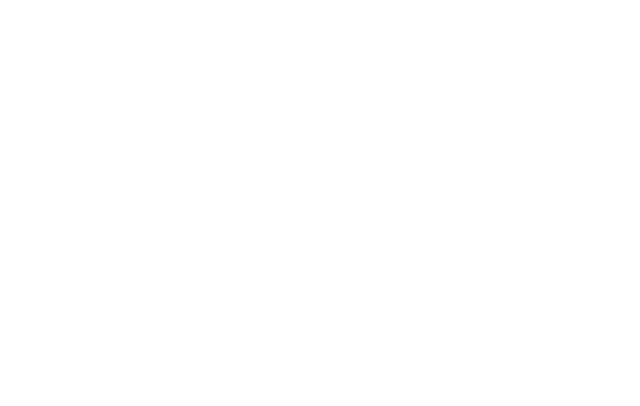
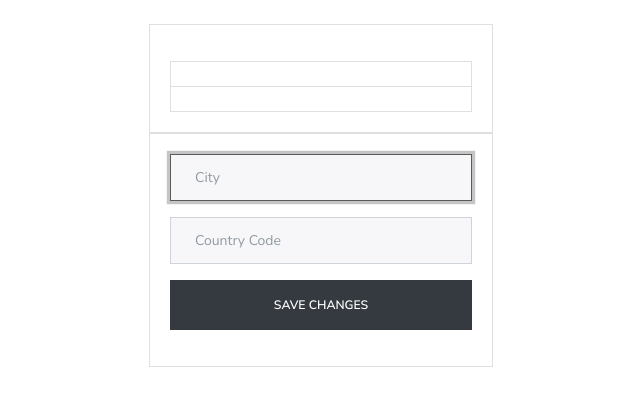
Before and after one commit to fabricio-garcia/weather-app, a website built with webpack: page src/index.html in a window 1280 px wide. Shown: the whole page, without its empty margins (319-959 px from the left). Built offline with nearby package versions, Linux system fonts and the light colour scheme.

Commit message:
feat: Create user interface
- Add boostwatch template
- Add basic user interface for project

Refs. #3

```diff
--- a/src/index.html
+++ b/src/index.html
@@ -4,6 +4,42 @@
     <meta charset="UTF-8" />
     <meta name="viewport" content="width=device-width, initial-scale=1.0" />
     <title>Weather App</title>
+    <link rel="stylesheet" href="https://bootswatch.com/4/lux/bootstrap.min.css">
   </head>
-  <body></body>
+  <body>
+    <div class="container p-4">
+      <div class="row">
+        <div class="col-md-4 mx-auto text-center">
+          <div class="card">
+            <div class="card-body">
+              <h1 id="weather-location" class="h3"></h1>
+              <h3 id="weather-description" class="h4"></h3>
+              <h3 id="weather-string"></h3>
+              <ul class="list-group mt-3">
+                <li id="weather-humidity" class="list-group-item"></li>
+                <li id="weather-wind" class="list-group-item"></li>
+              </ul>
+            </div>
+          </div>
+          <div class="card">
+            <div class="card-body">
+              <form id="weather-form">
+                <div class="form-group">
+                  <input type="text" id="city" class="form-control" placeholder="City" autofocus>
+                </div>
+                <div class="form-group">
+                  <input type="text" id="country-code" class="form-control" placeholder="Country Code">
+                </div>
+                <div class="form-group">
+                  <button id="save-changes" class="btn btn-dark btn-block">
+                    Save Changes
+                  </button>
+                </div>
+              </form>
+            </div>
+          </div>
+        </div>
+      </div>
+    </div>
+  </body>
 </html>
```
